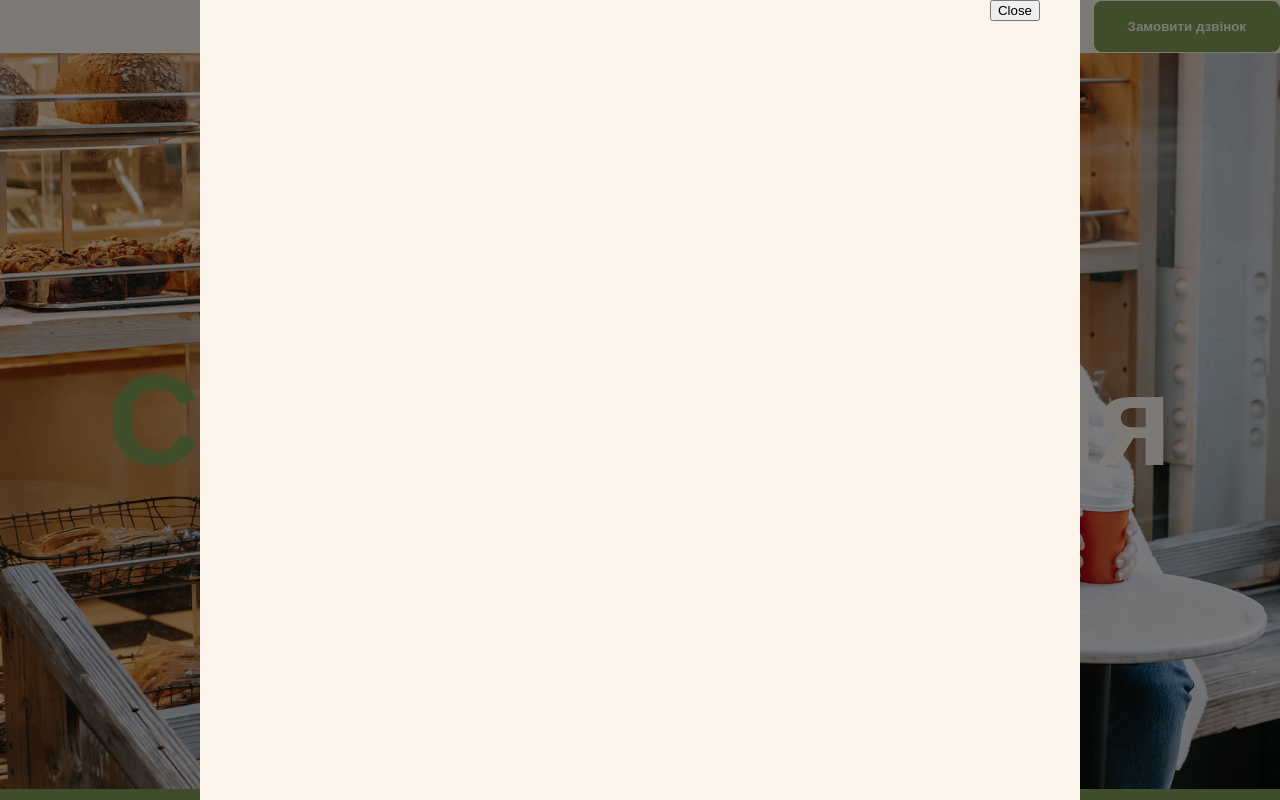
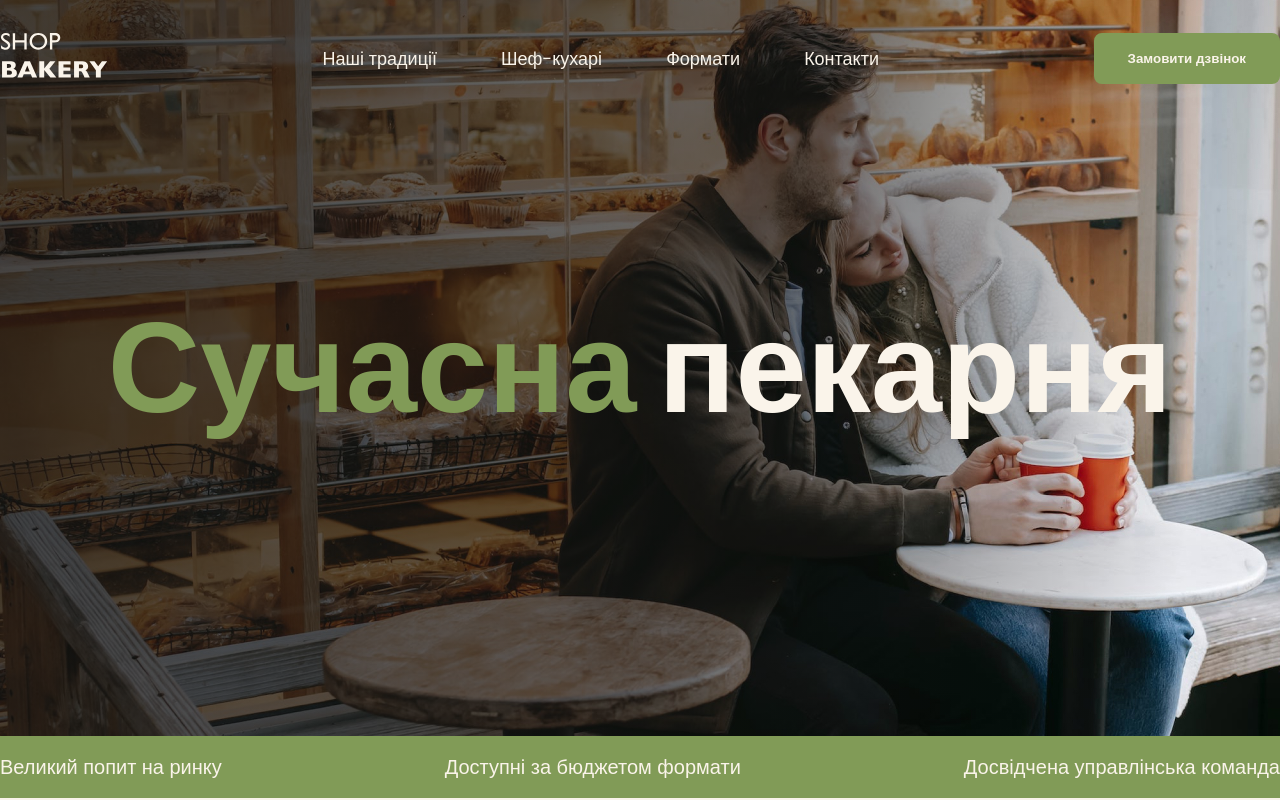
Before and after one commit to prodanserega/Shop-Bakery, a plain HTML site: page index.html in a window 1280 px wide. Shown: the top 800 px of the page. Drawn offline with Linux system fonts and the light colour scheme.

Commit message:
animation

```diff
--- a/index.html
+++ b/index.html
@@ -9,7 +9,7 @@
     <link rel="stylesheet" href="./styles/styles.css" />
   </head>
   <body>
-      <header>
+      <header class="header">
         <div class="conteiner">
           <dev class="header-conteiner">
         <nav class="header-nav">
@@ -112,7 +112,7 @@
         <div class="conteiner">
           <h2 class="formats-tatle section-title centered">Формати</h2>
           <div class="formats-conteiner">
-           <button class="carousel-button" type="buttom">
+           <button class="carousel-button prev" type="buttom">
               <svg class="carousel-arraw" width="16px" height="16px">
                 <use href="./images/symbol-defs.svg#icon-Arrow-right"></use>
               </svg>
@@ -240,7 +240,7 @@
       </div>
       </div>
       </footer>
-      <div class="backdrop">
+      <div class="backdrop is-hidden">
         <div class="modal">
           <button class="modal-btn-close" type="buttom">Close</button>
         </div>
--- a/styles/styles.css
+++ b/styles/styles.css
@@ -111,6 +111,14 @@ ul {
 
 /* header */
 
+.header {
+  position: absolute;
+  top: 0;
+  left: 0;
+  width: 100%;
+  padding-top: 32px;
+}
+
 .button:hover {
   background-color: transparent;
   color: var(--color-brand-dark);
@@ -118,6 +126,7 @@ ul {
 
 .link {
   color: var(--color-primary-light);
+  transition: color 0.3s;
 
   text-decoration: none;
 }
@@ -153,7 +162,13 @@ ul {
 /*hero-section*/
 .hero-section {
   padding: 272px 0;
-  background-image: url('../images/couple-in-bakery.jpg');
+  background-image: linear-gradient(
+      102.76deg,
+      rgba(18, 18, 17, 0.78) 2.03%,
+      rgba(18, 18, 17, 0.6) 58.46%,
+      rgba(18, 18, 17, 0) 90.36%
+    ),
+    url('../images/couple-in-bakery.jpg');
   background-repeat: no-repeat;
   background-size: cover;
   background-position: center top;
@@ -322,6 +337,10 @@ ul {
   fill: var(--color-primary-light);
 }
 
+.carousel-button.prev {
+  transform: rotate(180deg);
+}
+
 .format-title {
   color: var(--color-primary-light);
   font-size: 40px;
@@ -351,6 +370,11 @@ ul {
     rgba(49, 38, 26, 0.71) 72.92%,
     var(--color-primary-dark) 100%
   );
+  transition: transform 0.5s;
+}
+
+.format-card:hover {
+  transform: scale(1.05);
 }
 
 .formats-list {
@@ -475,12 +499,16 @@ ul {
   right: 0;
   bottom: 0;
   background-color: rgba(0, 0, 0, 0.5);
+  padding: 20px 0;
+  transition: opacity 1s, visibility 1s;
 }
 
 .modal {
   position: relative;
-  width: 880px;
-  height: 880px;
+  width: 100%;
+  max-width: 880px;
+  height: 100%;
+  max-height: 880px;
   background-color: var(--color-primary-light);
   border-radius: 32px;
 }
```
